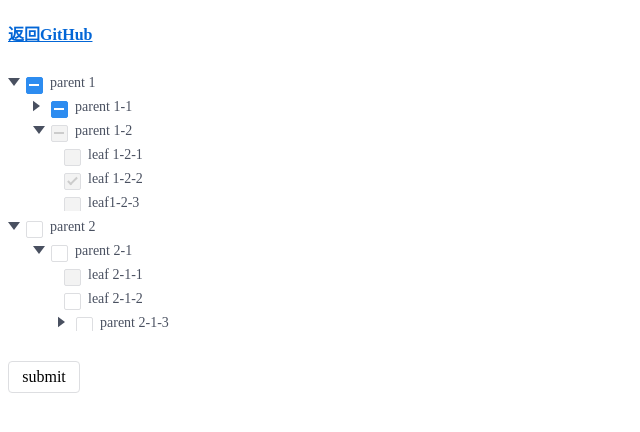
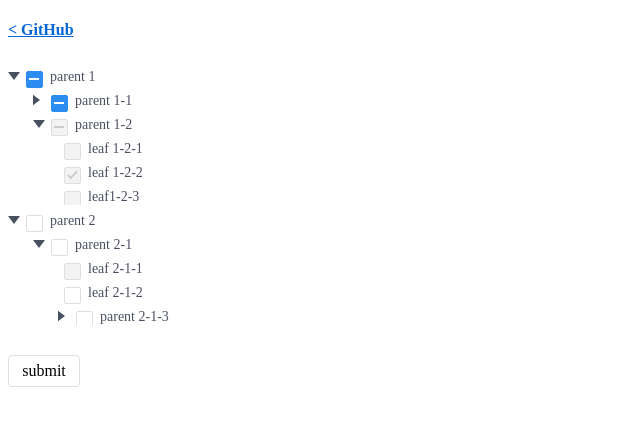
Before and after one commit to yeild/vtree, a website built with webpack: page demo.html in a window 1280 px wide. Shown: the whole page, without its empty margins (0-640 px from the left). Built offline with nearby package versions, Linux system fonts and the light colour scheme.

Commit message:
Update demo.html

```diff
--- a/demo.html
+++ b/demo.html
@@ -22,7 +22,7 @@
   </style>
 </head>
 <body>
-<h4><a href="https://github.com/yeild/jigsaw">返回GitHub</a></h4>
+<h4><a href="https://github.com/yeild/vtree">&lt; GitHub</a></h4>
 <div id="container"></div>
 <div id="btn" class="btn">submit</div>
 <div id="result"></div>
```
